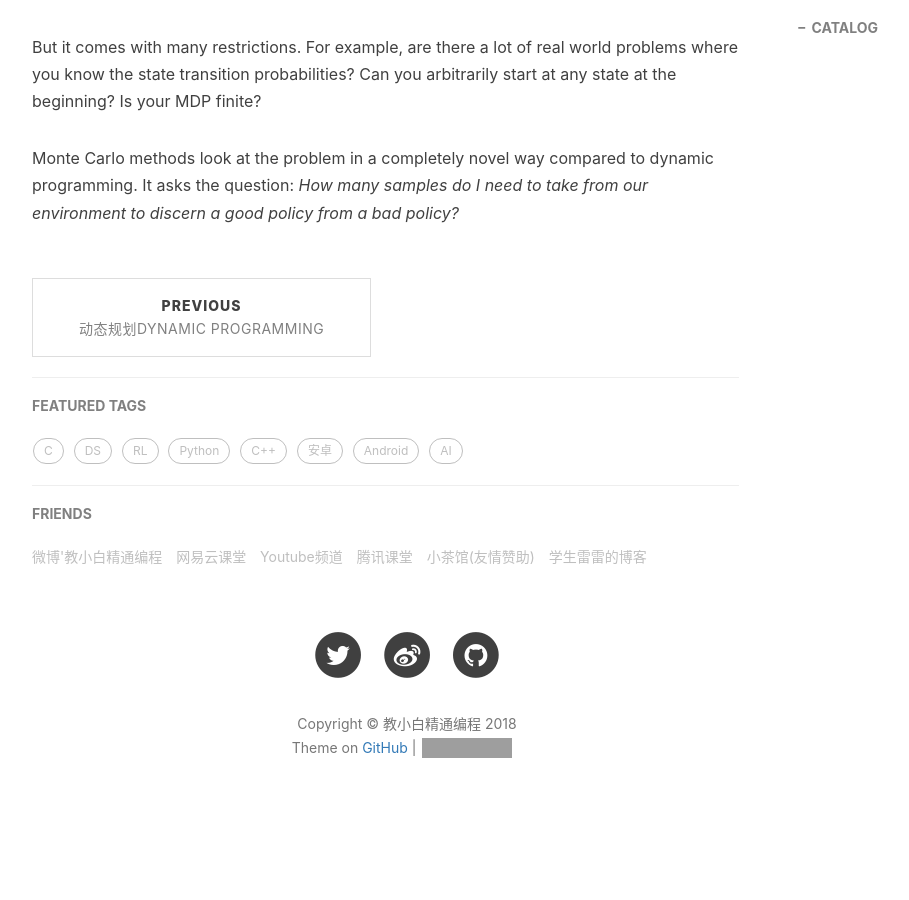
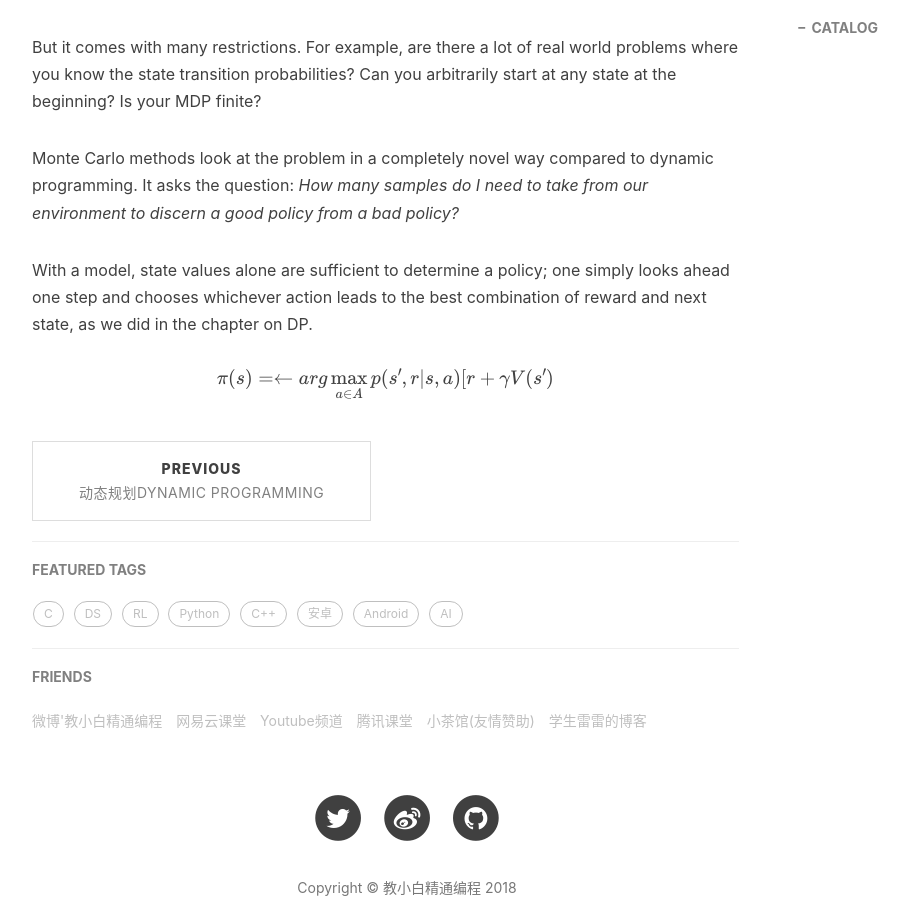
Before and after one commit to xuepro/xuepro.github.io, a Jekyll site: the page built from _posts/2018-06-02-蒙特卡罗方法Monte Carlo methods.md, in a window 1280 px wide and 900 px high, scrolled down 711 px. Shown: the whole window, without its empty margins (233-1142 px from the left). Built offline with Jekyll 4.4.1, drawn with Linux system fonts in a browser that asks for light colours; nearby versions of some CDN libraries; formulas are drawn with MathJax 3; comment, search, counter and statistics services are not loaded; before the commit the page ends 1563 px from its top, so only the background shows below that; grey boxes are pictures that could not be loaded.

Commit message:
Update 2018-06-02-蒙特卡罗方法Monte Carlo methods.md

```diff
--- a/_posts/2018-06-02-蒙特卡罗方法Monte Carlo methods.md
+++ b/_posts/2018-06-02-蒙特卡罗方法Monte Carlo methods.md
@@ -19,3 +19,8 @@ $$q^*(s,a)$$ and $$v^*(s)$$. We used **policy iteration** and **value iteration*
 But it comes with many restrictions. For example, are there a lot of real world problems where you know the state transition probabilities?  Can you arbitrarily start at any state at the beginning? Is your MDP finite?
 
 Monte Carlo methods look at the problem in a completely novel way compared to dynamic programming. It asks the question: *How many samples do I need to take from our environment to discern a good policy from a bad policy?*
+
+With a model, state values alone are sufficient to determine a policy; one simply looks ahead one step and chooses whichever
+action leads to the best combination of reward and next state, as we did in the chapter on DP.
+
+$$ \pi(s) = \leftarrow arg\max_{a\in A} p(s^{\prime} ,r \vert s,a) [r+ \gamma V(s^{\prime} ) $$
```
